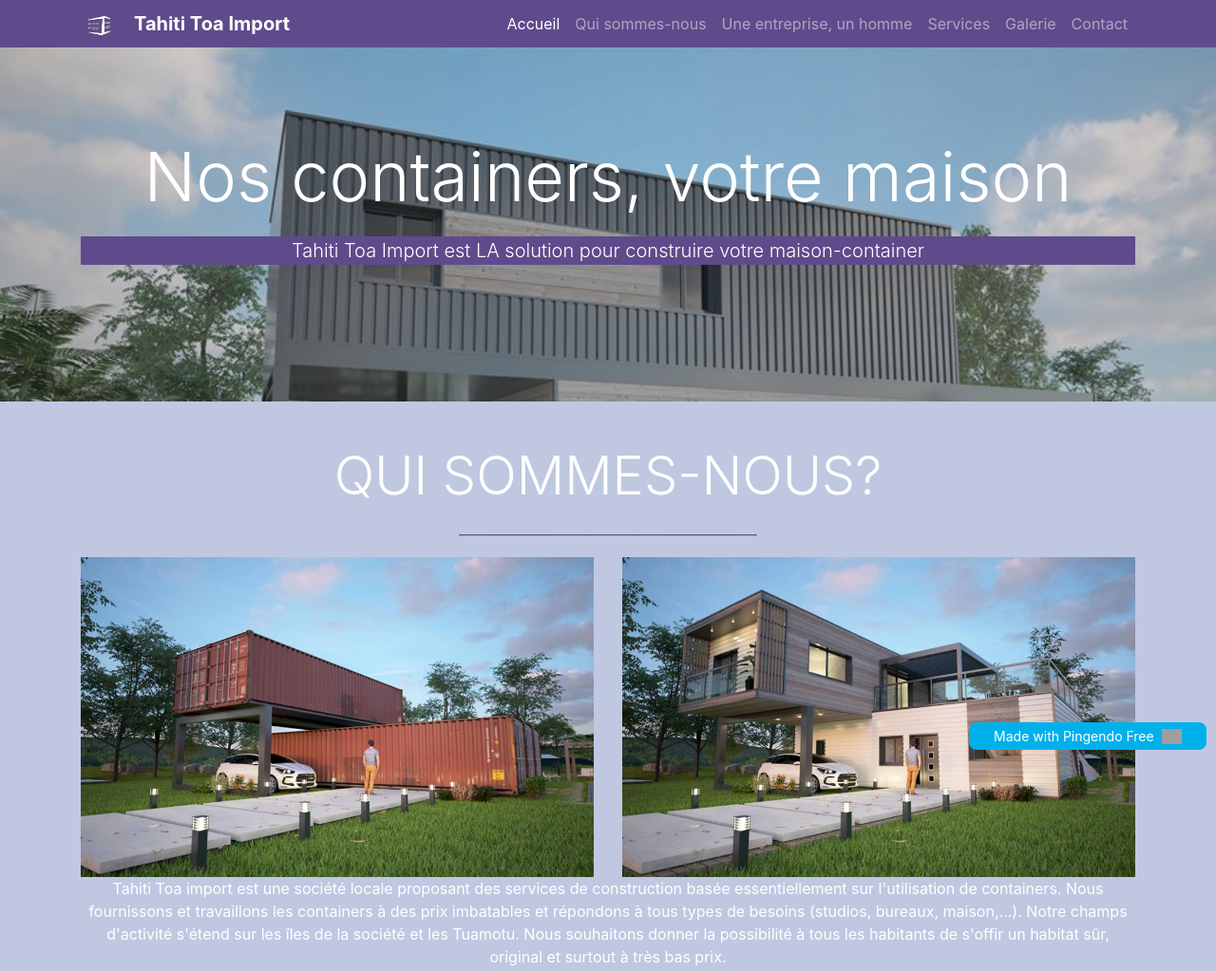
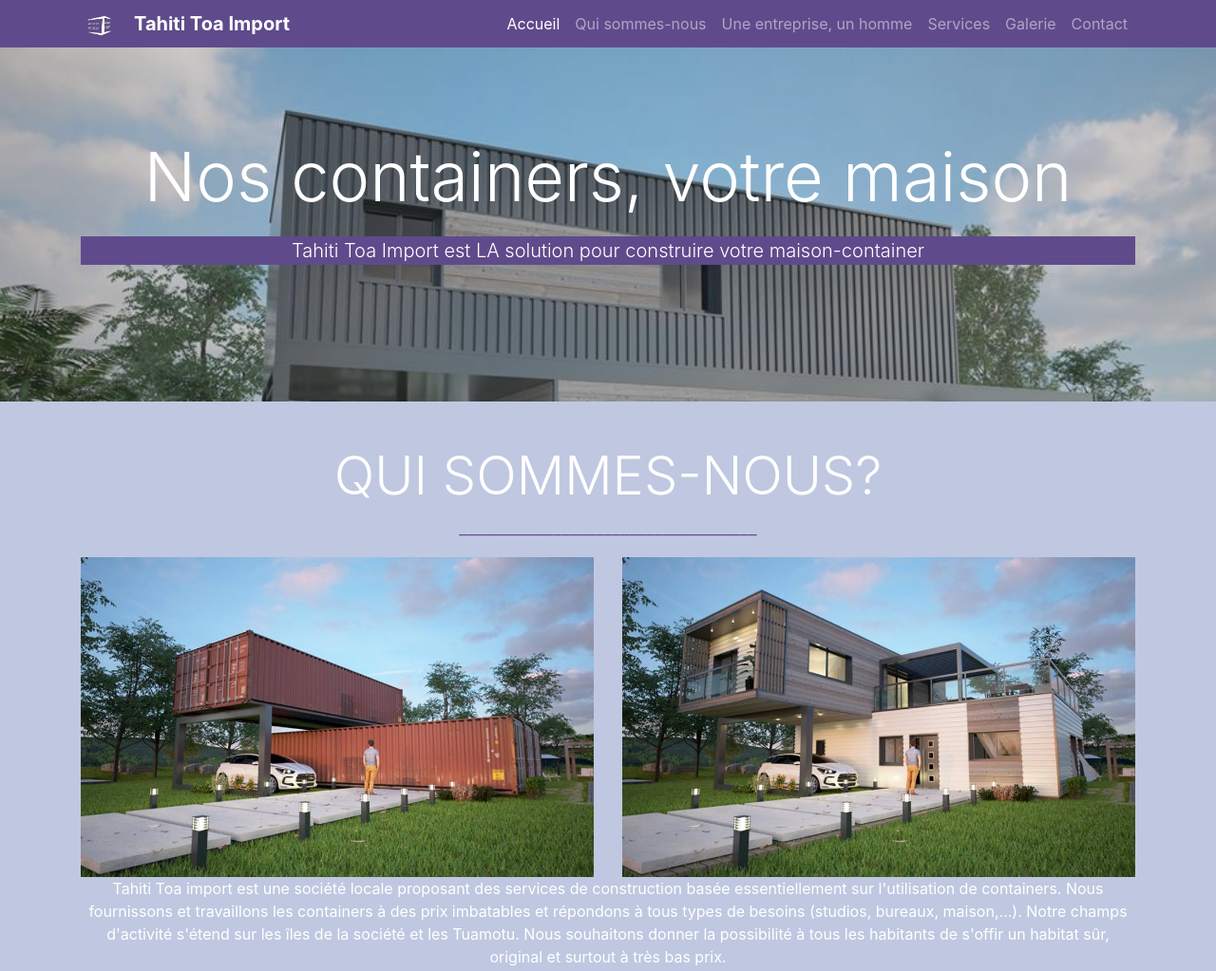
Before and after one commit to JoaneLY/tahititoaimport, a plain HTML site: page index.html in a window 1280 px wide. Shown: the top 1023 px of the page at 95% size. Drawn offline with nearby package versions, Linux system fonts and the light colour scheme; grey boxes are pictures that could not be loaded.

Commit message:
rectification de faute sans la pub pingendo

```diff
--- a/index.html
+++ b/index.html
@@ -312,9 +312,3 @@
     		});
     	});
   </script>
-  <pingendo onclick="window.open('https://pingendo.com/', '_blank')" style="cursor:pointer;position: fixed;bottom: 10px;right:10px;padding:4px;background-color: #00b0eb;border-radius: 8px; width:250px;display:flex;flex-direction:row;align-items:center;justify-content:center;font-size:14px;color:white">Made with Pingendo Free&nbsp;&nbsp;
-    <img src="https://pingendo.com/site-assets/Pingendo_logo_big.png" class="d-block" alt="Pingendo logo" height="16">
-  </pingendo>
-</body>
-
-</html>
```
